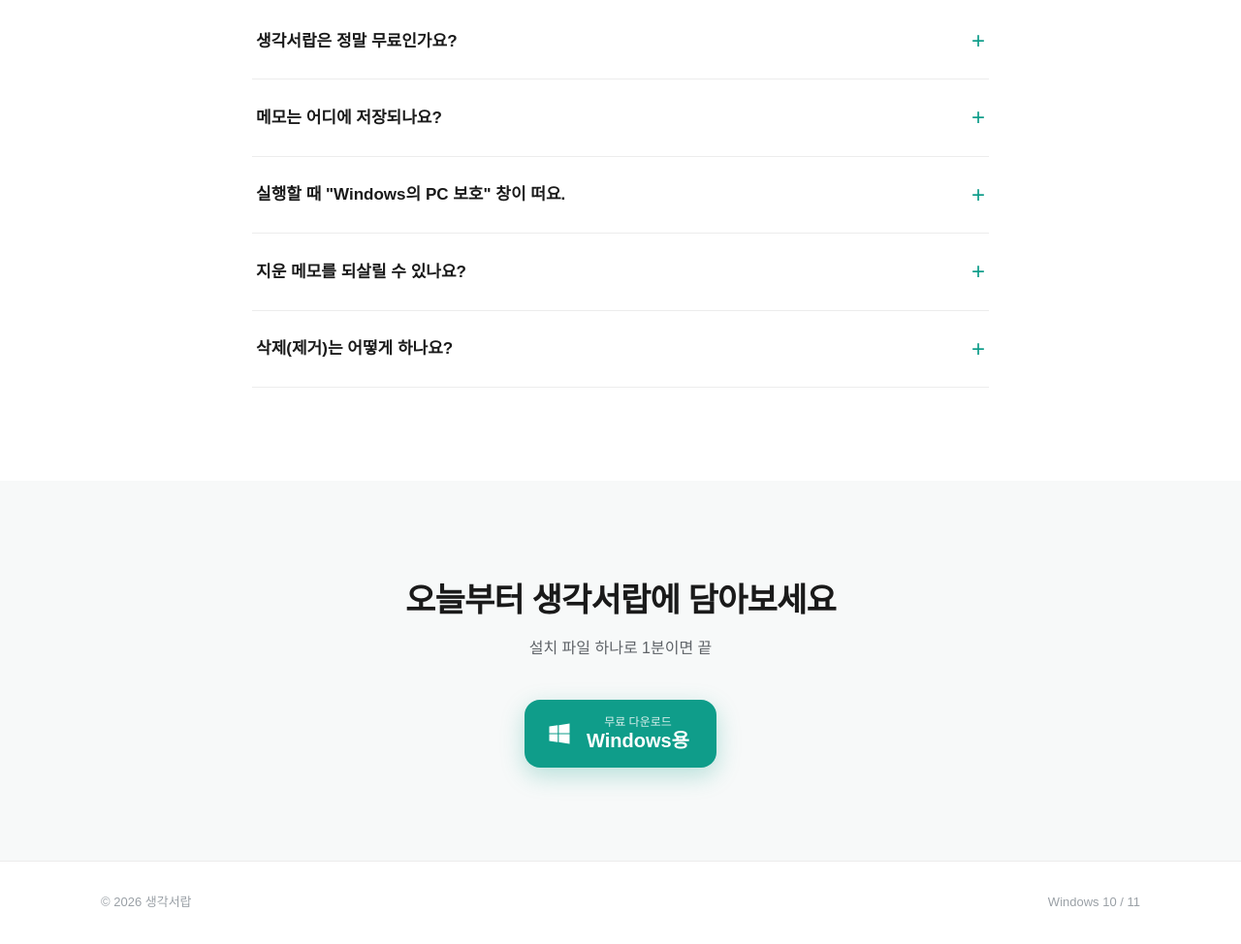
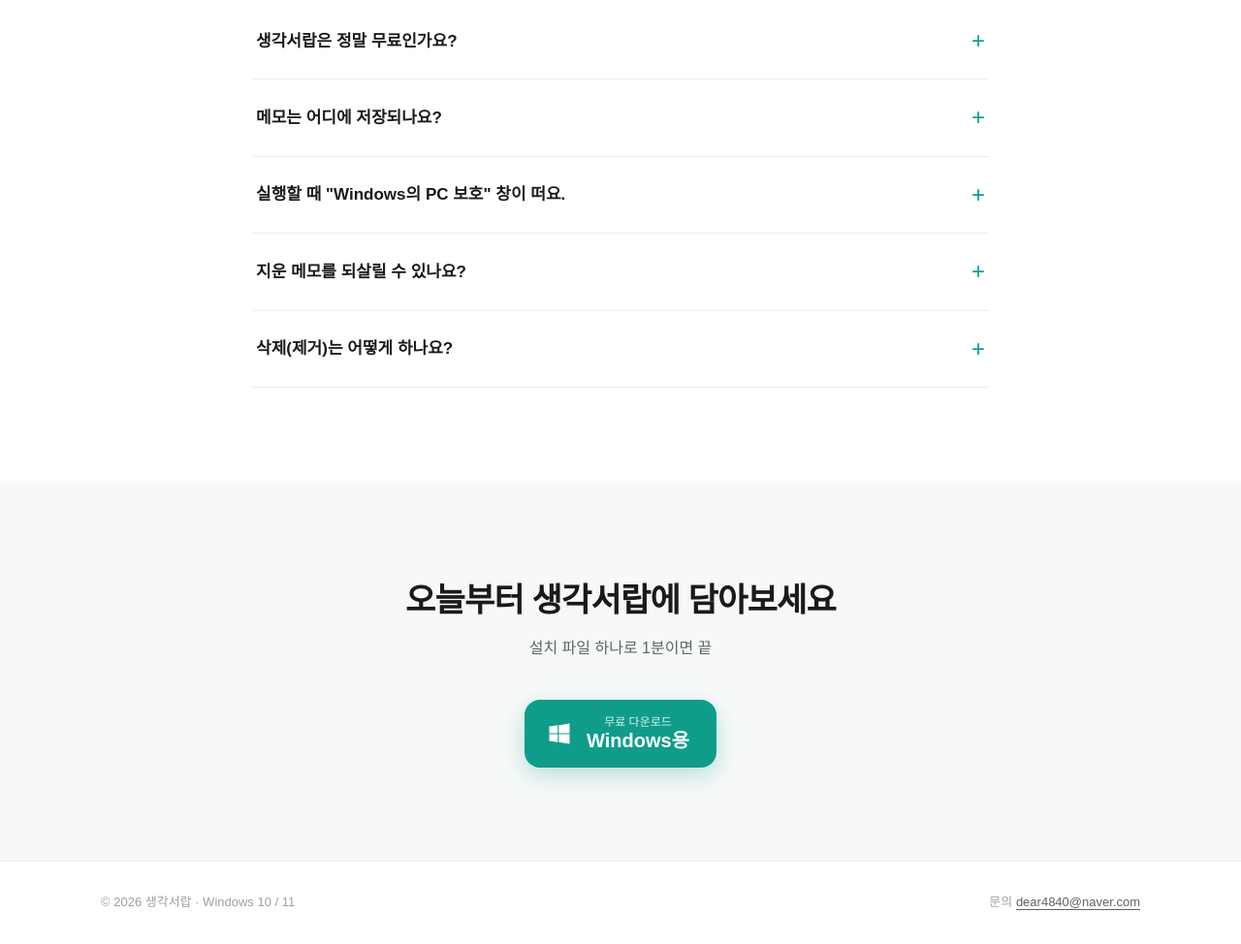
Before and after one commit to dear4840/dear4840.github.io, a plain HTML site: page index.html in a window 1280 px wide. Shown: the part 1768-2742 px from the top of the page at 97% size. Drawn offline with Linux system fonts and the light colour scheme; a web font is replaced by a local one.

Commit message:
Add files via upload

```diff
--- a/index.html
+++ b/index.html
@@ -167,6 +167,8 @@
 
   footer { border-top: 1px solid var(--divider); padding: 32px 0; font-size: 13px; color: var(--muted); }
   footer .wrap { display: flex; justify-content: space-between; }
+  footer .mail { color: var(--sub); text-decoration: underline; text-underline-offset: 3px; }
+  footer .mail:hover { color: var(--accent); }
 
   /* ===== 모바일 ===== */
   @media (max-width: 900px) {
@@ -340,8 +342,8 @@
 
 <footer>
   <div class="wrap">
-    <span>© 2026 생각서랍</span>
-    <span>Windows 10 / 11</span>
+    <span>© 2026 생각서랍 · Windows 10 / 11</span>
+    <span>문의 <a class="mail" href="mailto:dear4840@naver.com">dear4840@naver.com</a></span>
   </div>
 </footer>
 
```
